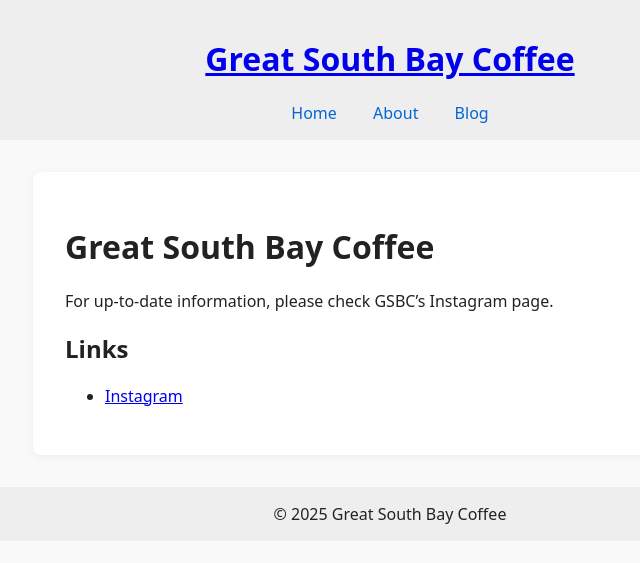
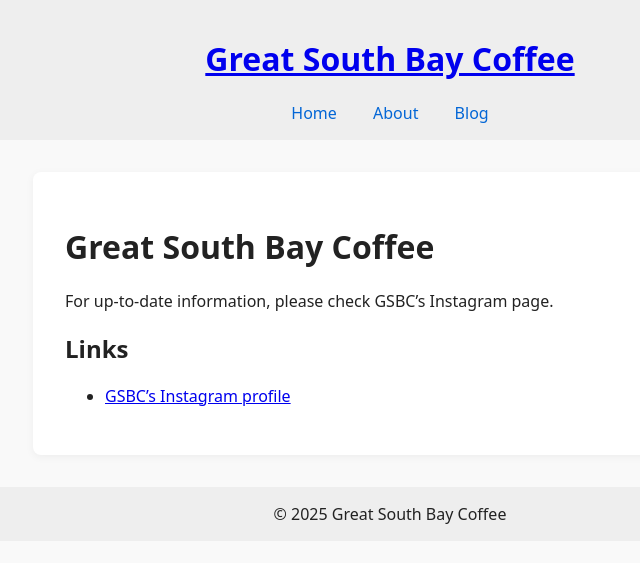
Before and after one commit to GSBC-longisland/GSBC-longisland.github.io, a Jekyll site: the page built from index.md, in a window 1280 px wide. Shown: the top 563 px of the page, without its empty margins (250-890 px from the left). Built offline with Jekyll 4.4.1, drawn with Linux system fonts in a browser that asks for light colours.

Commit message:
Update index.md

```diff
--- a/index.md
+++ b/index.md
@@ -9,4 +9,4 @@ For up-to-date information, please check GSBC's Instagram page.
 
 ## Links
 
-- [Instagram](https://instagram.com/gsbcoffee)
+- [GSBC's Instagram profile](https://instagram.com/gsbcoffee)
```
